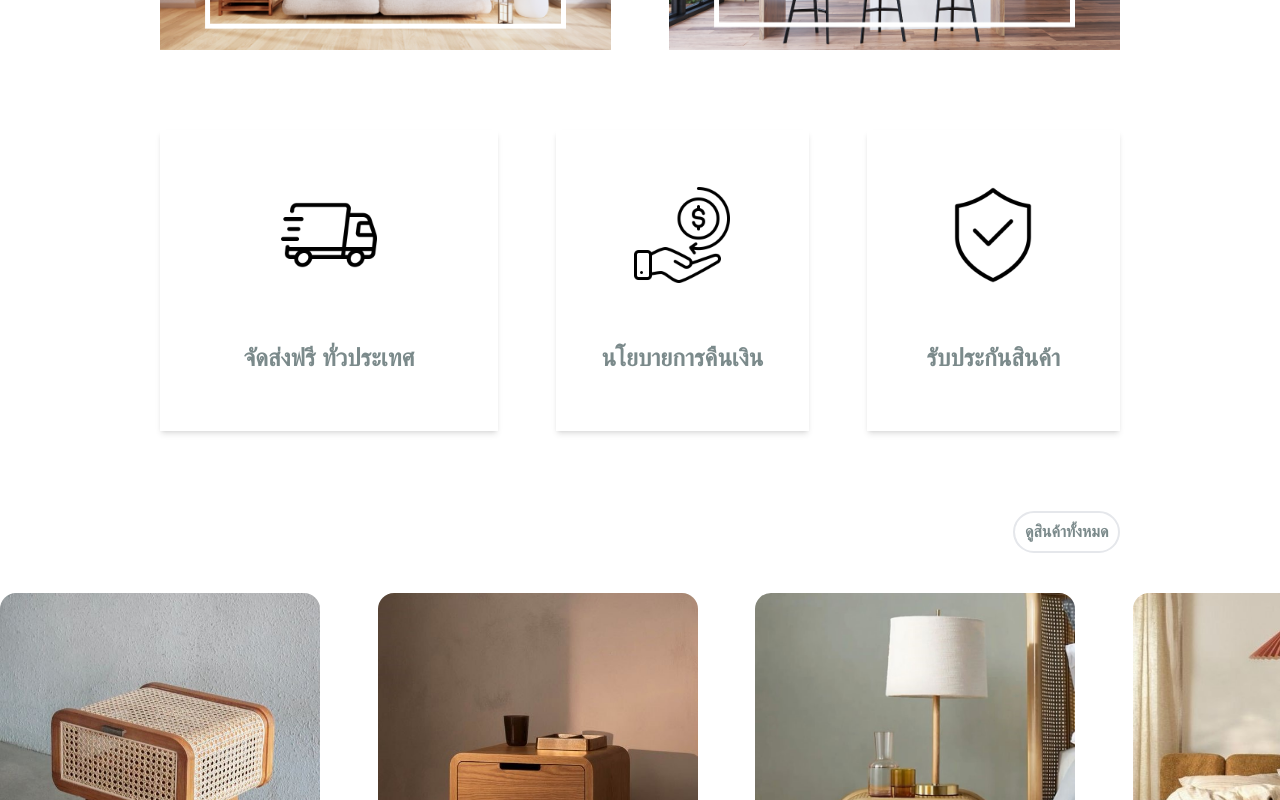
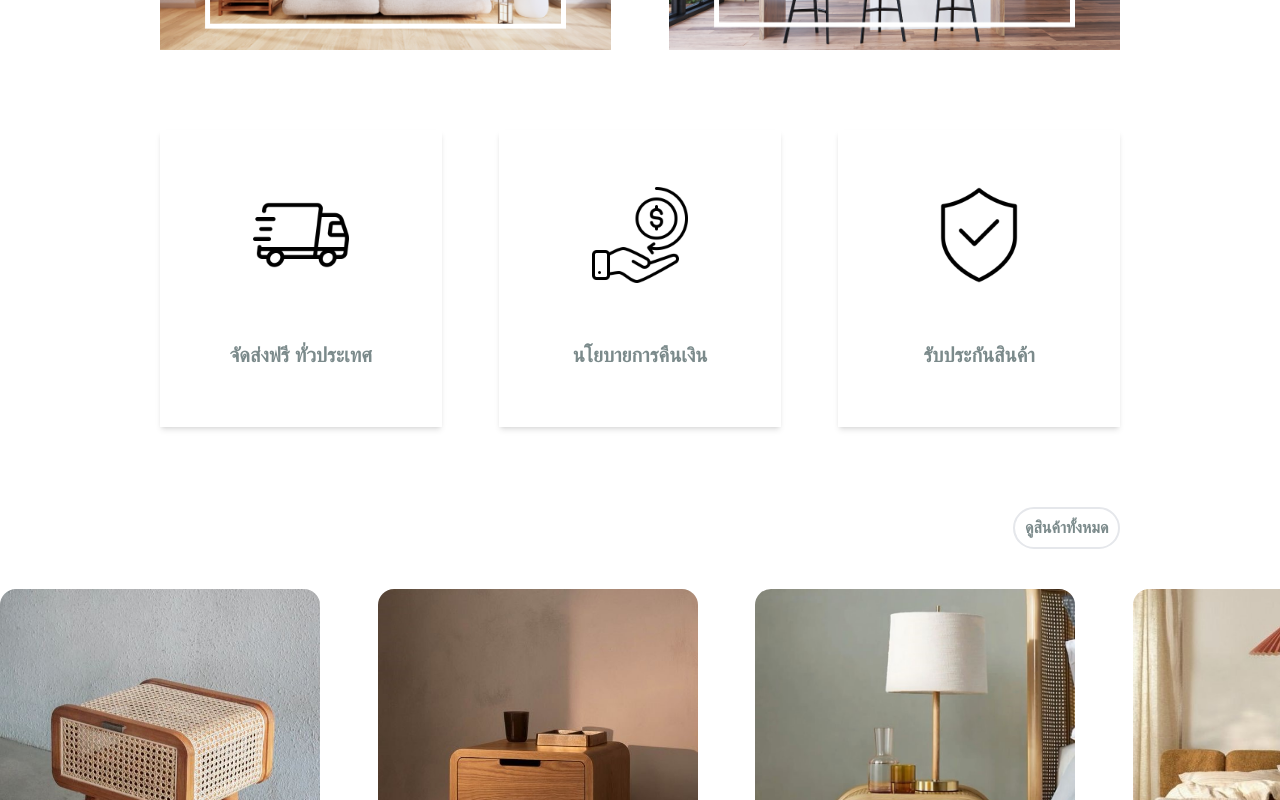
Before and after one commit to VelociKepler/OrbitRex-Living-react, a React (Vite) app: page / in a window 1280 px wide. Shown: the part 2180-2980 px from the top of the page. Built offline with nearby package versions, Linux system fonts and the light colour scheme.

Commit message:
edit desktop page warranty secction

```diff
--- a/src/components/Homepage/NavbarHome.tsx
+++ b/src/components/Homepage/NavbarHome.tsx
@@ -78,7 +78,7 @@ function NavbarHome() {
       </nav>
 
       {/* Tablet & Moblie */}
-        <nav className="lg:hidden h-20 flex items-center justify-between px-2 text-white">
+        <nav className="lg:hidden h-20 flex items-center justify-between px-2 text-white ">
 
           {/* Logo */}
           <Link to="/" className="hidden md:block">
--- a/src/pages/Home/DesktopPage.tsx
+++ b/src/pages/Home/DesktopPage.tsx
@@ -89,15 +89,15 @@ function MainHome() {
             <div className='mx-40 2xl:mx-80 mt-20 flex gap-5'>
                 <div className='w-full flex flex-col justify-center items-center shadow-md p-5'>
                     <img src={Image9} alt="" className='w-24 mb-5' />
-                    <h1 className='text-2xl font-bold'>จัดส่งฟรี ทั่วประเทศ</h1>
+                    <h1 className='text-xl text-center font-bold'>จัดส่งฟรี ทั่วประเทศ</h1>
                 </div>
-                <div className='w-full flex flex-col justify-center items-center shadow-md'>
+                <div className='w-full flex flex-col justify-center items-center shadow-md p-5'>
                     <img src={Image10} alt="" className='w-24 mb-5' />
-                    <h1 className='text-2xl font-bold'>นโยบายการคืนเงิน</h1>
+                    <h1 className='text-xl text-center font-bold'>นโยบายการคืนเงิน</h1>
                 </div>
-                <div className='w-full flex flex-col justify-center items-center shadow-md'>
+                <div className='w-full flex flex-col justify-center items-center shadow-md p-5'>
                     <img src={Image11} alt="" className='w-24 mb-5' />
-                    <h1 className='text-2xl font-bold'>รับประกันสินค้า</h1>
+                    <h1 className='text-xl text-center font-bold'>รับประกันสินค้า</h1>
                 </div>
             </div>
 
```
